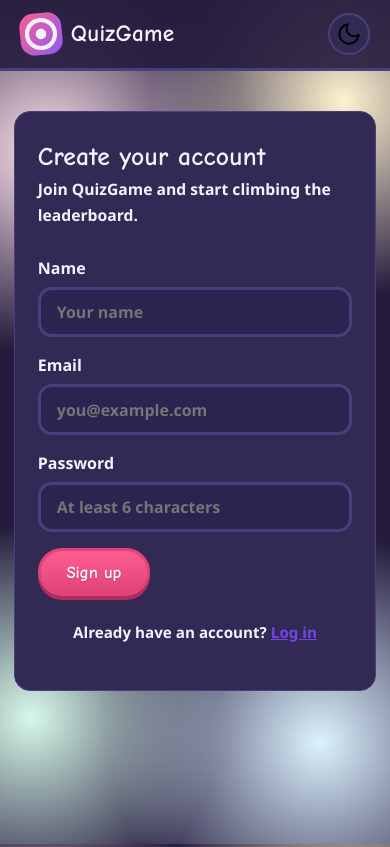
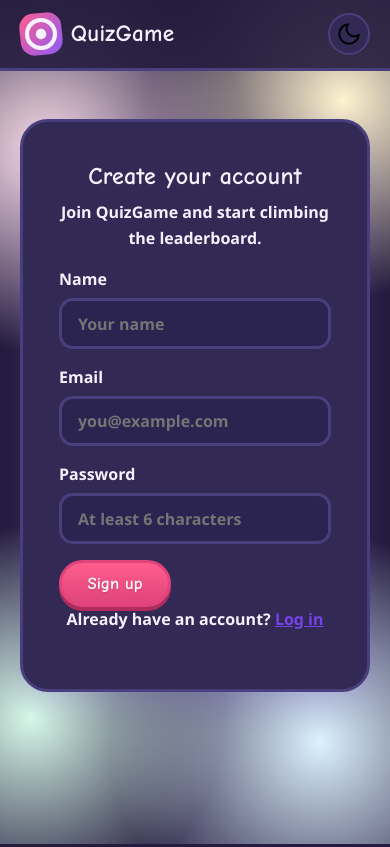
Before and after one commit to Tufail2004/Quiz-Game, a plain HTML site: page frontend/register.html in a window 390 px wide. Drawn offline with Linux system fonts and the light colour scheme.

Commit message:
Kids redesign: playful auth page styles

```diff
--- a/frontend/css/auth.css
+++ b/frontend/css/auth.css
@@ -1,32 +1,44 @@
-/* auth.css — login / register pages. */
-
+/* ---------- Auth pages (candy playful) ---------- */
 .auth-page {
   display: flex;
   justify-content: center;
-  align-items: flex-start;
-  padding: 4.5rem 1rem;
-  min-height: calc(100vh - 68px);
-  background:
-    radial-gradient(560px 280px at 50% -60px, var(--accent-soft), transparent 70%);
+  padding: 3rem 1.25rem 4rem;
 }
 
 .auth-card {
   width: 100%;
   max-width: 430px;
   background: var(--surface);
-  border: 1px solid var(--border);
-  border-radius: 18px;
+  border: 3px solid var(--border);
+  border-radius: var(--radius-lg);
   padding: 2.5rem 2.25rem;
-  box-shadow: var(--shadow);
+  box-shadow: var(--shadow-card);
+  text-align: center;
+  position: relative;
+  animation: bounce-in 0.5s cubic-bezier(0.34, 1.56, 0.64, 1);
 }
 
-.auth-card .logo { margin-bottom: 1.75rem; }
-.auth-card h2 { font-size: 1.6rem; margin-bottom: 0.3rem; }
-.auth-sub { color: var(--muted); margin-bottom: 1.75rem; font-size: 0.98rem; }
+.auth-card .mascot {
+  font-size: 3.5rem;
+  display: inline-block;
+  margin-bottom: 0.5rem;
+  animation: float 3s ease-in-out infinite;
+}
 
-.auth-switch { margin-top: 1.5rem; text-align: center; color: var(--muted); font-size: 0.95rem; }
+.auth-card h1 { font-size: 1.9rem; margin-bottom: 0.3rem; }
+.auth-card .sub { color: var(--ink-soft); margin-bottom: 1.6rem; }
 
-@media (max-width: 480px) {
-  .auth-page { padding: 2.5rem 0.9rem; }
-  .auth-card { padding: 1.9rem 1.4rem; border-radius: 16px; }
+.auth-card form { text-align: left; }
+
+.auth-alt {
+  margin-top: 1.4rem;
+  color: var(--ink-soft);
+  font-size: 0.95rem;
 }
+
+.auth-alt a {
+  color: var(--pink);
+  font-weight: 800;
+  text-decoration: none;
+  border-bottom: 2px dashed var(--pink);
+}
```
